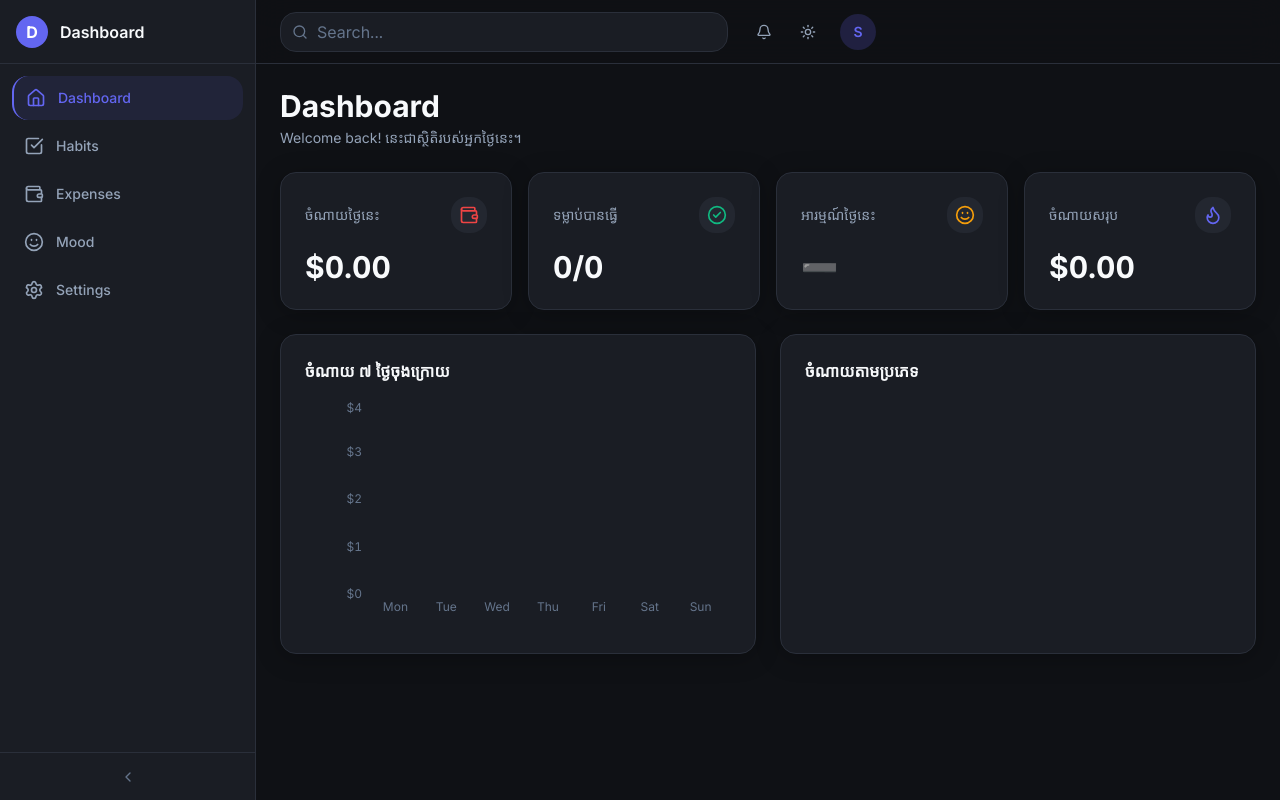
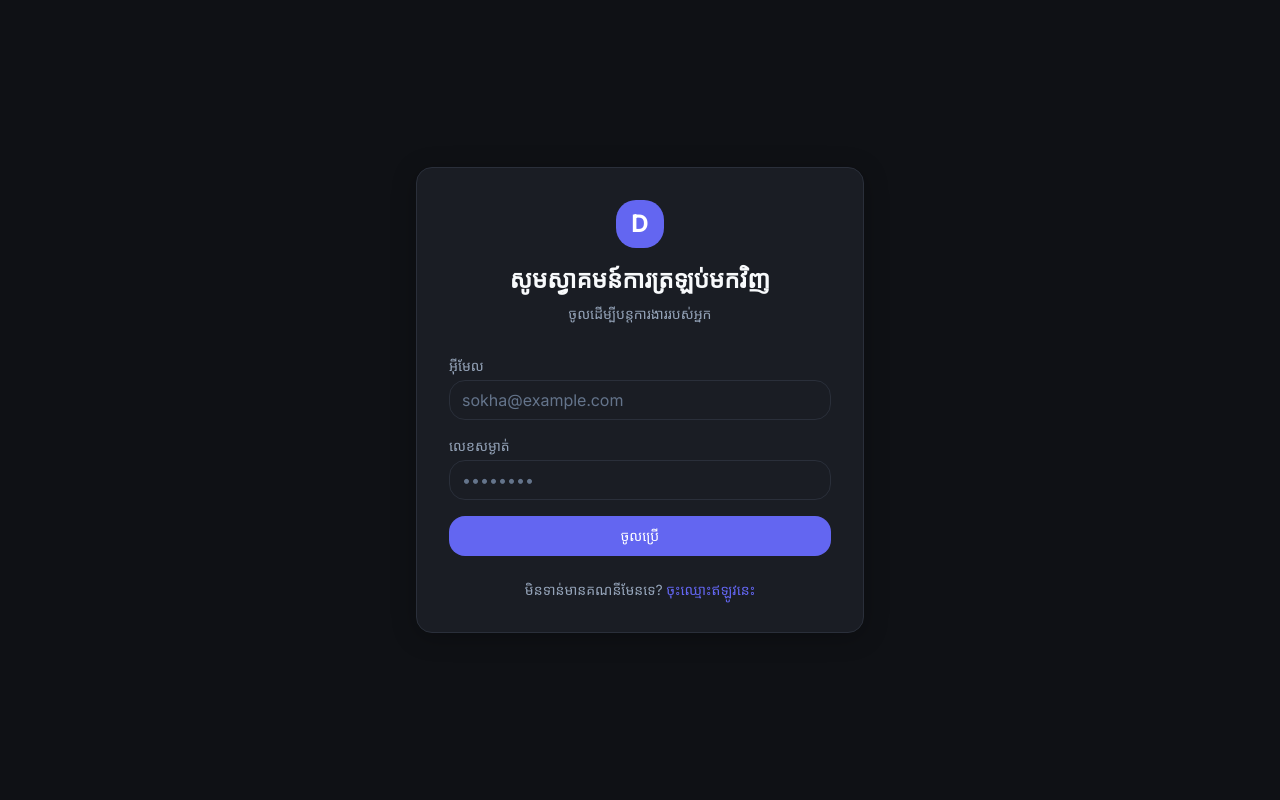
Before and after one commit to phyromsal22/personal-dashboard, a React (Vite) app: page /login in a window 1280 px wide. Before the commit this address led to /. Built offline with nearby package versions, Linux system fonts and the light colour scheme; no server answers.

Commit message:
Added Supabase auth and Login page

```diff
--- a/package.json
+++ b/package.json
@@ -10,6 +10,7 @@
     "preview": "vite preview"
   },
   "dependencies": {
+    "@supabase/supabase-js": "^2.118.0",
     "class-variance-authority": "^0.7.1",
     "clsx": "^2.1.1",
     "date-fns": "^4.4.0",
--- /dev/null
+++ b/src/features/auth/LoginPage.jsx
@@ -0,0 +1,92 @@
+import { useState } from 'react'
+import { supabase } from '@/lib/supabase'
+import { Button } from '@/components/ui/button'
+import { Input } from '@/components/ui/input'
+import { toast } from 'sonner'
+import { useNavigate } from 'react-router-dom'
+
+export default function LoginPage() {
+  const [isLogin, setIsLogin] = useState(true)
+  const [email, setEmail] = useState('')
+  const [password, setPassword] = useState('')
+  const [loading, setLoading] = useState(false)
+  const navigate = useNavigate()
+
+  const handleAuth = async (e) => {
+    e.preventDefault()
+    setLoading(true)
+
+    try {
+      if (isLogin) {
+        const { error } = await supabase.auth.signInWithPassword({ email, password })
+        if (error) throw error
+        toast.success('ចូលប្រើប្រាស់ជោគជ័យ!')
+        navigate('/')
+      } else {
+        const { error } = await supabase.auth.signUp({ email, password })
+        if (error) throw error
+        toast.success('បង្កើតគណនីជោគជ័យ! សូមចូលប្រើ។')
+        setIsLogin(true)
+      }
+    } catch (error) {
+      toast.error(error.message)
+    } finally {
+      setLoading(false)
+    }
+  }
+
+  return (
+    <div className="min-h-screen flex items-center justify-center bg-bg p-4">
+      <div className="card w-full max-w-md p-8 animate-fade-up">
+        <div className="text-center mb-8">
+          <div className="h-12 w-12 rounded-xl bg-primary flex items-center justify-center text-white font-bold text-2xl mx-auto mb-4">
+            D
+          </div>
+          <h1 className="text-2xl font-bold text-text">
+            {isLogin ? 'សូមស្វាគមន៍ការត្រឡប់មកវិញ' : 'បង្កើតគណនីថ្មី'}
+          </h1>
+          <p className="text-text-secondary text-sm mt-2">
+            {isLogin ? 'ចូលដើម្បីបន្តការងាររបស់អ្នក' : 'ចាប់ផ្តើមគ្រប់គ្រងជីវិតរបស់អ្នក'}
+          </p>
+        </div>
+
+        <form onSubmit={handleAuth} className="space-y-4">
+          <div>
+            <label className="text-sm text-text-secondary mb-1 block">អ៊ីមែល</label>
+            <Input
+              type="email"
+              placeholder="sokha@example.com"
+              value={email}
+              onChange={(e) => setEmail(e.target.value)}
+              required
+            />
+          </div>
+          <div>
+            <label className="text-sm text-text-secondary mb-1 block">លេខសម្ងាត់</label>
+            <Input
+              type="password"
+              placeholder="••••••••"
+              value={password}
+              onChange={(e) => setPassword(e.target.value)}
+              required
+            />
+          </div>
+
+          <Button type="submit" className="w-full mt-2" disabled={loading}>
+            {loading ? 'សូមរង់ចាំ...' : (isLogin ? 'ចូលប្រើ' : 'ចុះឈ្មោះ')}
+          </Button>
+        </form>
+
+        <div className="mt-6 text-center text-sm text-text-secondary">
+          {isLogin ? 'មិនទាន់មានគណនីមែនទេ? ' : 'មានគណនីរួចហើយមែនទេ? '}
+          <button
+            onClick={() => setIsLogin(!isLogin)}
+            className="text-primary font-medium hover:underline"
+          >
+            {isLogin ? 'ចុះឈ្មោះឥឡូវនេះ' : 'ចូលប្រើវិញ'}
+          </button>
+        </div>
+      </div>
+    </div>
+  )
+}
--- /dev/null
+++ b/src/lib/supabase.js
@@ -0,0 +1,6 @@
+import { createClient } from '@supabase/supabase-js'
+
+const supabaseUrl = import.meta.env.VITE_SUPABASE_URL
+const supabaseAnonKey = import.meta.env.VITE_SUPABASE_ANON_KEY
+
+export const supabase = createClient(supabaseUrl, supabaseAnonKey)
--- a/src/routes/index.jsx
+++ b/src/routes/index.jsx
@@ -5,8 +5,10 @@ import HabitsPage from '@/features/habits/HabitsPage'
 import ExpensesPage from '@/features/expenses/ExpensesPage'
 import MoodPage from '@/features/mood/MoodPage'
 import SettingsPage from '@/features/settings/SettingsPage'
+import LoginPage from '@/features/auth/LoginPage' // បន្ថែម
 
 const router = createBrowserRouter([
+  { path: '/login', element: <LoginPage /> }, // បន្ថែម Route នេះ
   {
     path: '/',
     element: <AppLayout />,
```
Also changed, not shown: 2 other files (tests, documents, lock files or other folders).
